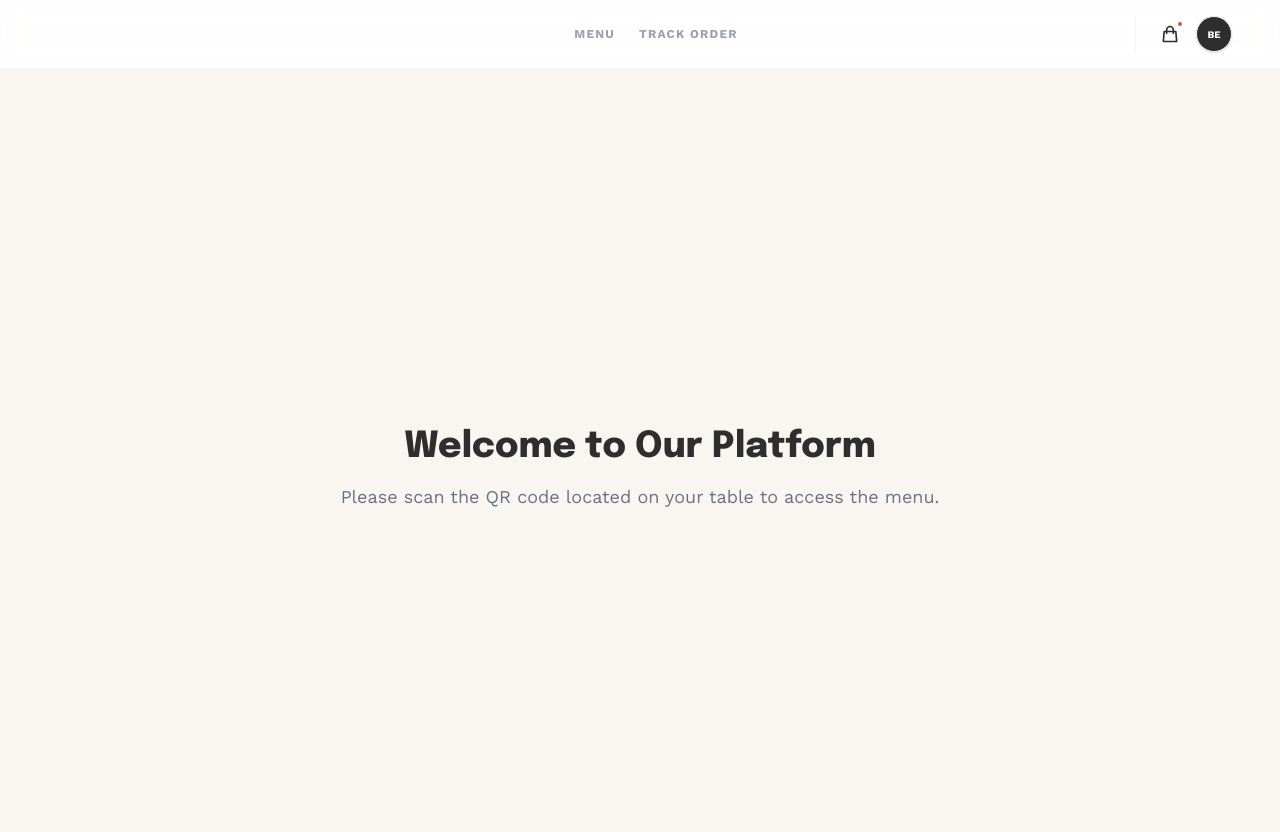
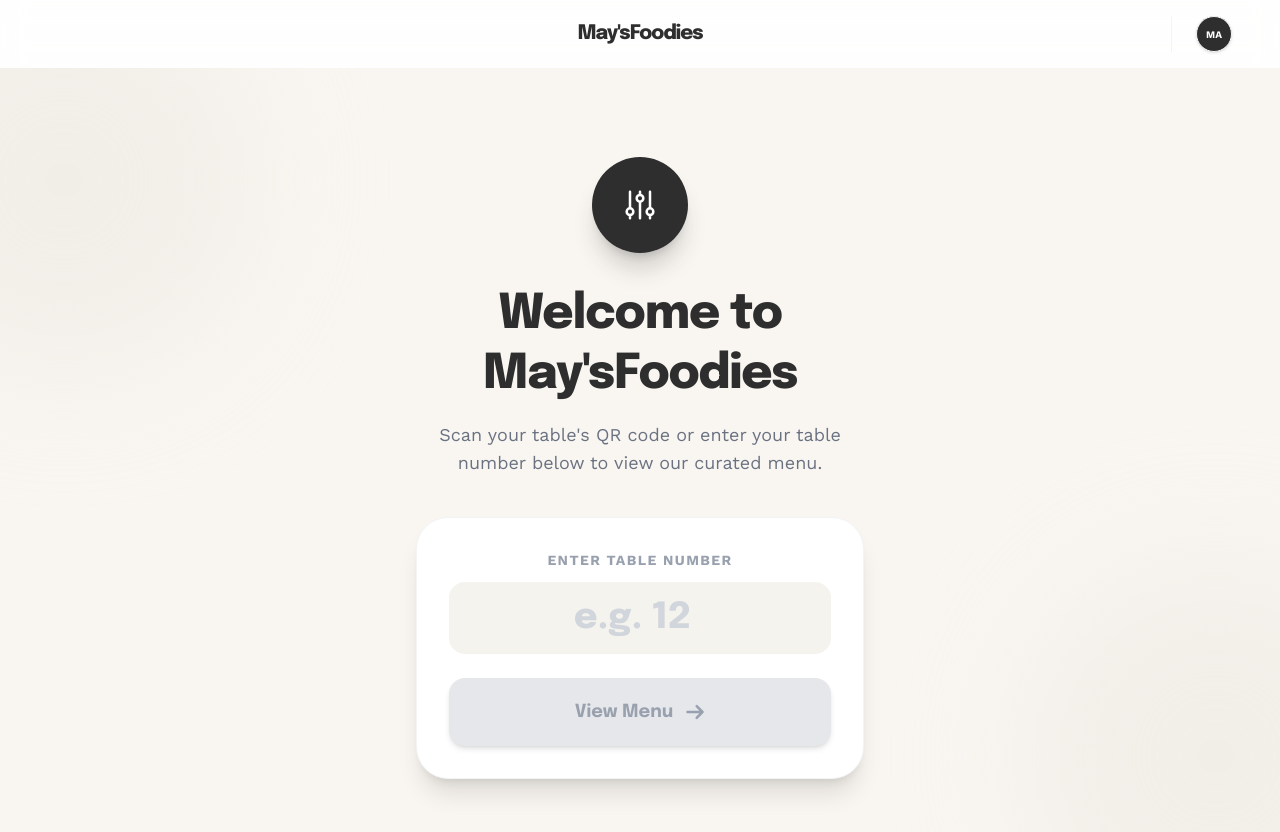
Before and after one commit to Alistair061203/Digital-Ordering-System, a React (Vite) app: page / in a window 1280 px wide. Shown: the top 832 px of the page. Built offline with nearby package versions, Linux system fonts and the light colour scheme; no server answers; the database is empty.

Commit message:
Fixed Bug in cart

```diff
--- a/src/App.jsx
+++ b/src/App.jsx
@@ -2,6 +2,11 @@
 import { useState, useEffect } from 'react';
 import { BrowserRouter, Routes, Route } from 'react-router-dom';
 import { supabase } from './connectDB';
+
+// 1. IMPORT YOUR NEW PROVIDER AND LANDING PAGE
+import { CartProvider } from './context/CartContext';
+import LandingPage from './pages/LandingPage';
+
 import MenuPage from './pages/MenuPage';
 import Navbar from './components/Navbar';
 import CartPage from './pages/CartPage';
@@ -62,6 +67,8 @@ function App() {
   }, [window.location.pathname]);
 
   return (
+    // 2. WRAP YOUR ENTIRE ROUTER IN THE CART PROVIDER
+    <CartProvider>
       <BrowserRouter>
         {/* Wrapper to ensure our neutral background color from our design system is everywhere */}
         <div className="min-h-screen bg-neutral">
@@ -101,20 +108,13 @@ function App() {
               element={isAdminAuthenticated ? <MenuPage /> : <AdminLogin />}
             />
 
-          {/* Landing Page */}
-          <Route path="/" element={
-            <div className="flex flex-col items-center justify-center h-screen text-center px-4">
-              <h1 className="text-4xl font-headline font-extrabold text-secondary">
-                Welcome to {restaurant?.name || 'Our Platform'}
-              </h1>
-              <p className="text-gray-500 mt-4 text-lg font-body">
-                Please scan the QR code located on your table to access the menu.
-              </p>
-            </div>
-          } />
+            {/* 3. REPLACED THE INLINE DIV WITH YOUR NEW LANDING PAGE */}
+            <Route path="/" element={<LandingPage />} />
+
           </Routes>
         </div>
       </BrowserRouter>
+    </CartProvider>
   );
 }
 
--- a/src/components/Navbar.jsx
+++ b/src/components/Navbar.jsx
@@ -1,11 +1,18 @@
 // src/components/Navbar.jsx
 import React from 'react';
-import { Link, useParams, useMatch } from 'react-router-dom';
+import { Link, useMatch, useNavigate } from 'react-router-dom';
 
 function Navbar({ restaurant }) {
-    const { restaurantName } = useParams();
-    const menuRoute = useMatch("/:restaurantName/table/:tableNumber/*");
-    const tableNumber = menuRoute?.params?.tableNumber;
+    const navigate = useNavigate();
+
+    // 1. Use useMatch instead of useParams since Navbar sits outside the Routes
+    const match = useMatch("/:restaurantName/table/:tableNumber/*");
+
+    // 2. Grab variables safely from the URL match
+    const tableNumber = match?.params?.tableNumber;
+
+    // 3. Use the URL name, but fallback to the database name or May'sFoodies
+    const restaurantName = match?.params?.restaurantName || restaurant?.name || "May'sFoodies";
 
     const getImageUrl = (url) => {
         if (!url) return null;
@@ -19,10 +26,10 @@ function Navbar({ restaurant }) {
     const logoSrc = getImageUrl(restaurant?.logo_url);
 
     return (
-        <nav className="bg-neutral-surface/90 backdrop-blur-md p-4 border-b border-gray-100 sticky top-0 z-50">
+        <nav className="bg-neutral-surface/90 backdrop-blur-md p-4 sticky top-0 z-50">
             <div className="max-w-7xl mx-auto grid grid-cols-3 items-center px-4 md:px-8">
 
-                {/* Left Side: Table Number (Now subtle on the far left) */}
+                {/* Left Side: Table Number */}
                 <div className="flex items-center justify-start">
                     {tableNumber && (
                         <div className="font-bold text-[10px] text-tertiary uppercase tracking-widest bg-tertiary/10 px-3 py-1.5 rounded-md border border-tertiary/20">
@@ -33,33 +40,49 @@ function Navbar({ restaurant }) {
 
                 {/* Center: Branding & Navigation */}
                 <div className="flex items-center justify-center gap-8">
-                    <Link to={`/${restaurantName}`} className="flex items-center gap-3 group">
+                    <Link to={tableNumber ? `/${restaurantName}/table/${tableNumber}/menu` : "/"} className="flex items-center gap-3 group">
                         <span className="text-xl font-headline font-extrabold text-secondary tracking-tighter">
-                            {/* If restaurant data exists, use its real name, otherwise use the URL param */}
                             {restaurant?.name || restaurantName}
                         </span>
                     </Link>
 
+                    {/* Only show menu links if we are active on a table */}
+                    {tableNumber && (
                         <div className="hidden md:flex gap-6">
-                        {['Menu', 'Track Order'].map((item) => (
-                            <button key={item} className="text-xs font-bold text-gray-400 hover:text-primary transition-colors uppercase tracking-widest">
-                                {item}
+                            <button
+                                onClick={() => navigate(`/${restaurantName}/table/${tableNumber}/menu`)}
+                                className="text-xs font-bold text-gray-400 hover:text-primary transition-colors uppercase tracking-widest"
+                            >
+                                Menu
                             </button>
-                        ))}
+                            <button
+                                onClick={() => navigate(`/${restaurantName}/table/${tableNumber}/cart`)}
+                                className="text-xs font-bold text-gray-400 hover:text-primary transition-colors uppercase tracking-widest"
+                            >
+                                Track Order
+                            </button>
                         </div>
+                    )}
                 </div>
 
                 {/* Right Side: Actions & Logo Profile Avatar */}
                 <div className="flex items-center justify-end gap-6">
                     <div className="flex items-center gap-4 border-l border-gray-100 pl-6">
-                        <button className="relative text-secondary hover:text-primary transition-colors">
+
+                        {/* Only show the cart icon if we are active on a table */}
+                        {tableNumber && (
+                            <button
+                                onClick={() => navigate(`/${restaurantName}/table/${tableNumber}/cart`)}
+                                className="relative text-secondary hover:text-primary transition-colors pr-2"
+                            >
                                 <svg xmlns="http://www.w3.org/2000/svg" className="h-5 w-5" fill="none" viewBox="0 0 24 24" stroke="currentColor">
                                     <path strokeLinecap="round" strokeLinejoin="round" strokeWidth={2} d="M16 11V7a4 4 0 00-8 0v4M5 9h14l1 12H4L5 9z" />
                                 </svg>
                                 <span className="absolute -top-1 -right-1 bg-primary w-2 h-2 rounded-full border-2 border-white"></span>
                             </button>
+                        )}
 
-                        {/* Profile Avatar: Replaced 'BU' with the Restaurant Logo */}
+                        {/* Profile Avatar */}
                         <button className="w-9 h-9 rounded-full bg-secondary overflow-hidden border border-gray-100 shadow-sm transition-transform hover:scale-105 flex items-center justify-center">
                             {logoSrc ? (
                                 <img
@@ -72,9 +95,8 @@ function Navbar({ restaurant }) {
                                     }}
                                 />
                             ) : null}
-                            {/* Fallback initials if logo fails to load */}
                             <span className={`${logoSrc ? 'hidden' : 'flex'} text-[10px] font-bold text-white uppercase`}>
-                                {restaurant?.name?.substring(0, 2) || 'BE'}
+                                {restaurant?.name?.substring(0, 2) || 'MA'}
                             </span>
                         </button>
                     </div>
--- /dev/null
+++ b/src/pages/LandingPage.jsx
@@ -0,0 +1,81 @@
+// src/pages/LandingPage.jsx
+import React, { useState } from 'react';
+import { useNavigate } from 'react-router-dom';
+
+function LandingPage() {
+  const [tableNumber, setTableNumber] = useState('');
+  const navigate = useNavigate();
+
+  // For this setup, we'll assume a default restaurant name.
+  // In a real app, this might come from the QR code's URL!
+  const restaurantName = "May'sFoodies";
+
+  const handleEnterMenu = (e) => {
+    e.preventDefault();
+    if (tableNumber.trim()) {
+      // This perfectly matches the route structure we used in your other pages!
+      navigate(`/${restaurantName}/table/${tableNumber}/menu`);
+    }
+  };
+
+  return (
+    <div className="min-h-screen bg-neutral flex flex-col items-center justify-center p-6 relative overflow-hidden">
+
+      {/* Decorative Background Elements for that high-end feel */}
+      <div className="absolute top-[-10%] left-[-10%] w-96 h-96 bg-[#EBE7E0] rounded-full blur-3xl opacity-50 pointer-events-none"></div>
+      <div className="absolute bottom-[-10%] right-[-10%] w-96 h-96 bg-[#EBE7E0] rounded-full blur-3xl opacity-50 pointer-events-none"></div>
+
+      <div className="w-full max-w-md z-10 flex flex-col items-center animate-fade-in">
+
+        {/* Restaurant Logo / Branding Area */}
+        <div className="w-24 h-24 bg-secondary rounded-full flex items-center justify-center mb-8 shadow-xl shadow-secondary/20">
+          <svg xmlns="http://www.w3.org/2000/svg" className="h-10 w-10 text-white" fill="none" viewBox="0 0 24 24" stroke="currentColor">
+             <path strokeLinecap="round" strokeLinejoin="round" strokeWidth={1.5} d="M12 6V4m0 2a2 2 0 100 4m0-4a2 2 0 110 4m-6 8a2 2 0 100-4m0 4a2 2 0 110-4m0 4v2m0-6V4m6 6v10m6-2a2 2 0 100-4m0 4a2 2 0 110-4m0 4v2m0-6V4" />
+          </svg>
+        </div>
+
+        <h1 className="text-4xl md:text-5xl font-headline font-black text-secondary text-center leading-tight mb-4 tracking-tight">
+          Welcome to <br /> {restaurantName}
+        </h1>
+
+        <p className="text-gray-500 font-body text-center mb-10 text-lg">
+          Scan your table's QR code or enter your table number below to view our curated menu.
+        </p>
+
+        {/* Table Entry Form */}
+        <form onSubmit={handleEnterMenu} className="w-full bg-white p-6 md:p-8 rounded-[2rem] shadow-xl border border-gray-100">
+
+          <div className="mb-6">
+            <label htmlFor="tableNumber" className="block text-sm font-bold text-gray-400 uppercase tracking-widest mb-3 text-center">
+              Enter Table Number
+            </label>
+            <input
+              type="number"
+              id="tableNumber"
+              value={tableNumber}
+              onChange={(e) => setTableNumber(e.target.value)}
+              placeholder="e.g. 12"
+              className="w-full text-center text-4xl font-headline font-black text-secondary bg-[#F5F3ED] rounded-2xl py-4 focus:outline-none focus:ring-2 focus:ring-primary transition-all placeholder-gray-300"
+              required
+              min="1"
+            />
+          </div>
+
+          <button
+            type="submit"
+            disabled={!tableNumber.trim()}
+            className="w-full bg-secondary text-white font-headline font-bold text-lg py-5 rounded-2xl hover:bg-secondary/90 transition-all active:scale-95 shadow-md disabled:bg-gray-200 disabled:text-gray-400 flex justify-center items-center gap-3"
+          >
+            View Menu
+            <svg xmlns="http://www.w3.org/2000/svg" className="h-5 w-5" fill="none" viewBox="0 0 24 24" stroke="currentColor">
+              <path strokeLinecap="round" strokeLinejoin="round" strokeWidth={3} d="M14 5l7 7m0 0l-7 7m7-7H3" />
+            </svg>
+          </button>
+        </form>
+
+      </div>
+    </div>
+  );
+}
+
+export default LandingPage;
```
Also changed, not shown: src/pages/CartPage.jsx (+13 -10 lines). Lines whose indentation alone changed are shown as unchanged.
